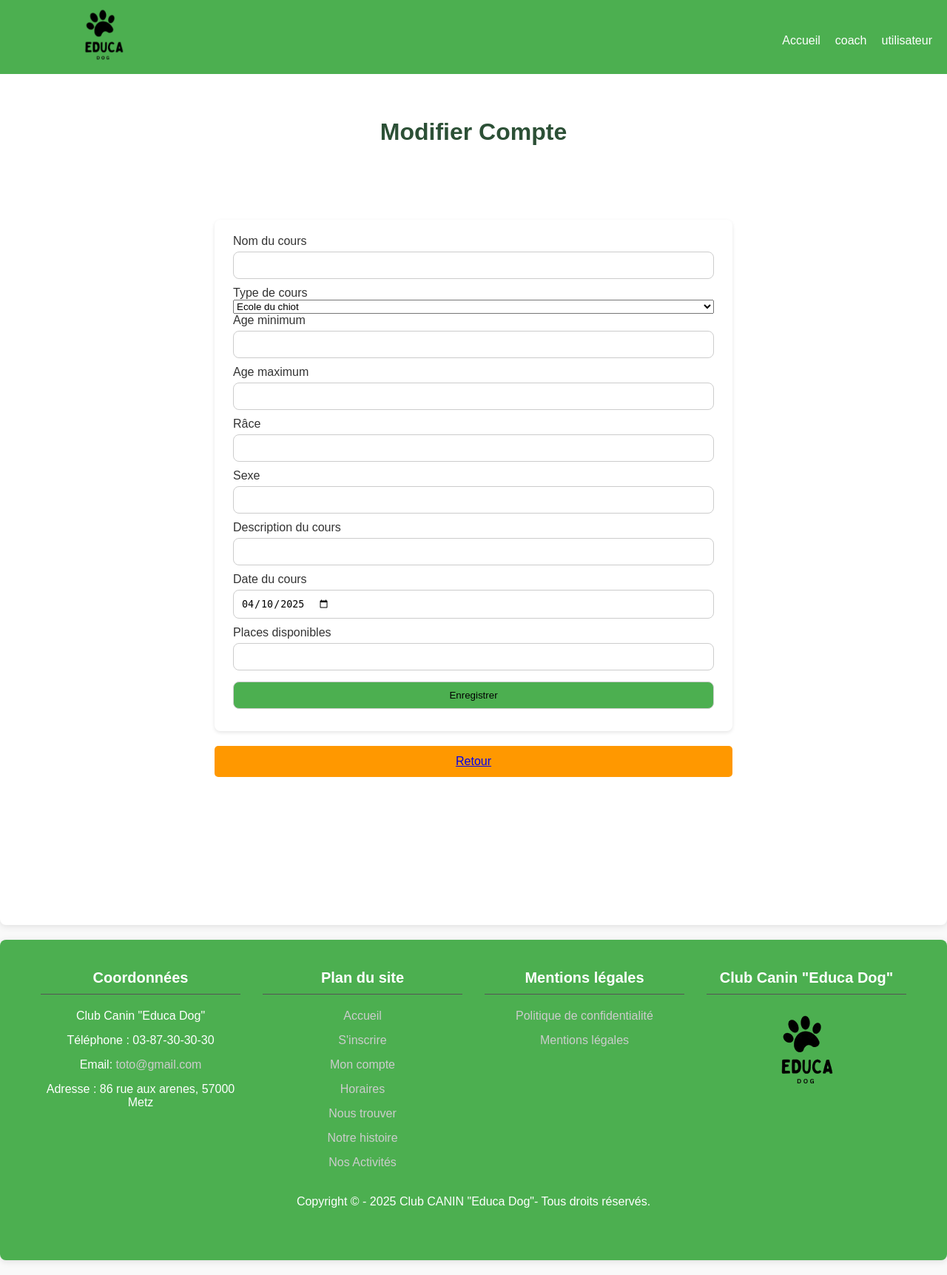
After one commit to hebib57/Projet-Club-Canin, a PHP site: page /cours/form.php in a window 1280 px wide. The commit adds this page. Shown: the whole page at 74% size. Run offline with PHP 8.4, Linux system fonts and the light colour scheme; the visitor is signed in with stand-in values (Sample User, id 1).

Commit message:
CRUD Modification cours ADMIN

```diff
--- a/admin/administratif.php
+++ b/admin/administratif.php
@@ -161,6 +161,7 @@ $recordset3 = $stmt->fetchAll(PDO::FETCH_ASSOC);
           <table class="table">
             <thead>
               <tr>
+                <th>ID</th>
                 <th>Nom du Cours</th>
                 <th>Type de cours</th>
                 <th>Description du cours</th>
@@ -177,6 +178,7 @@ $recordset3 = $stmt->fetchAll(PDO::FETCH_ASSOC);
               <?php foreach ($recordset3 as $row) { ?>
                 <tr>
                   <td><?= hsc($row['id_cours']); ?></td>
+                  <td><?= hsc($row['nom_cours']); ?></td>
                   <td><?= hsc($row['type_cours']); ?></td>
                   <td><?= hsc($row['description_cours']); ?></td>
                   <td><?= hsc($row['age_min']); ?></td>
@@ -186,7 +188,7 @@ $recordset3 = $stmt->fetchAll(PDO::FETCH_ASSOC);
                   <td><?= hsc($row['place_max']); ?></td>
                   <td><?= hsc($row['date_cours']); ?></td>
                   <td>
-                    <button class="btn"><a href="../users/form.php?id=<?= $row['id_cours'] ?>">Modifier</a></button>
+                    <button class="btn"><a href="../cours/form.php?id=<?= $row['id_cours'] ?>">Modifier</a></button>
                     <button class="btn"><a href="../cours/delete.php?id=<?= $row['id_cours'] ?>">Supprimer</a></button>
                   </td>
                 </tr>
--- /dev/null
+++ b/cours/form.php
@@ -0,0 +1,166 @@
+<?php
+require_once $_SERVER['DOCUMENT_ROOT'] . "/admin/include/function.php";
+require_once $_SERVER['DOCUMENT_ROOT'] . "/admin/include/protect.php";
+require_once $_SERVER['DOCUMENT_ROOT'] . "/admin/include/connect.php";
+
+// Initialisation du formulaire (nécessaire pour que l'on puisse ajouter un produit et le modifier avec le même formulaire)
+$cours = "";
+$nom_cours = "";
+$type_cours = "";
+$age_min = "";
+$age_max = "";
+$race_dog = "";
+$sexe_dog = "";
+$description_cours = "";
+$date_cours = date("Y-m-d");
+$place_max = "";
+
+
+if (isset($_GET["id"]) && is_numeric($_GET["id"])) {
+    $stmt = $db->prepare("SELECT * FROM cours WHERE id_cours = :id_cours");
+    $stmt->bindValue(":id_cours", $_GET["id"]);
+    $stmt->execute();
+
+    if ($row = $stmt->fetch()) {
+        $cours = $row['id_cours'];
+        $nom_cours = $row['nom_cours'];
+        $type_cours = $row['type_cours'];
+        $age_min = $row['age_min'];
+        $age_max = $row['age_max'];
+        $race_dog = $row['race_dog'];
+        $sexe_dog = $row['sexe_dog'];
+        $description_cours = $row['description_cours'];
+        $date_cours = $row['date_cours'];
+        $place_max = $row['place_max'];
+    };
+};
+
+?>
+
+<!DOCTYPE html>
+<html lang="fr">
+
+<head>
+    <meta charset="UTF-8">
+    <meta name="viewport" content="width=device-width, initial-scale=1.0">
+    <title>Modification utilisateur</title>
+    <link rel="stylesheet" href="../custom.css">
+</head>
+
+<body>
+    <header class="header2">
+        <div class="logo">
+            <img src="../images/logo-dog-removebg-preview.png" alt="logo" />
+        </div>
+        <nav class="navbar">
+            <ul class="navbar__burger-menu--closed">
+                <li><a href="../index.php">Accueil</a></li>
+                <li><a href="../coach.php">coach</a></li>
+                <li><a href="../user.php">utilisateur</a></li>
+            </ul>
+        </nav>
+        <button class="navbar__burger-menu-toggle" id="burgerMenu">
+            <span class="bar"></span>
+            <span class="bar"></span>
+            <span class="bar"></span>
+        </button>
+
+
+    </header>
+    <section>
+
+        <div class="modification">
+            <h2>Modifier Compte</h2>
+            <form class="modif" action="process.php" method="post" enctype="multipart/form-data"><!--enctype sert pour le type file-->
+                <label for="nom_cours">Nom du cours</label>
+                <input type="text" name="nom_cours" id="nom_cours" value="<?= hsc($nom_cours) ?>">
+                <label for="type_cours">Type de cours</label>
+                <select id="type_cours" name="type_cours" id="type_cours" value="<?= hsc($type_cours) ?>">
+                    <option value="ecole du chiot">Ecole du chiot</option>
+                    <option value="education canine">Ecole canine</option>
+                    <option value="agilite">Agilité</option>
+                    <option value="pistage">Pistage</option>
+                    <option value="flyball">Flyball</option>
+                    <option value="protection-defense">Protection & Défense</option>
+                </select>
+                <label for="age_min">Age minimum</label>
+                <input type="number" name="age_min" id="age_min" value="<?= hsc($age_min) ?>">
+                <label for="age_max">Age maximum</label>
+                <input type="number" name="age_max" id="age_max" value="<?= hsc($age_max) ?>">
+                <label for="race_dog">Râce</label>
+                <input type="text" name="race_dog" id="race_dog" value="<?= hsc($race_dog) ?>">
+                <label for="sexe_dog">Sexe</label>
+                <input type="text" name="sexe_dog" id="sexe_dog" value="<?= hsc($sexe_dog) ?>">
+                <label for="description_cours">Description du cours</label>
+                <input type="text" name="description_cours" id="description_cours" value="<?= hsc($description_cours) ?>">
+                <label for="date_cours">Date du cours</label>
+                <input type="date" name="date_cours" id="date_cours" value="<?= hsc($date_cours) ?>">
+                <label for="place_max">Places disponibles</label>
+                <input type="number" name="place_max" id="place_max" value="<?= hsc($place_max) ?>">
+                <input type="hidden" name="id_cours" value="<?= hsc($cours) ?>">
+                <input type="hidden" name="formCU" value="ok">
+                <input class="btn__modif" type="submit" value="Enregistrer">
+
+
+            </form>
+            <button class="btn2__modif"><a href="../admin/administratif.php">Retour</a></button>
+        </div>
+    </section>
+
+
+    <section class="footer">
+        <div class="footer-container">
+            <div class="footer-section">
+                <h3 class="footer-title">Coordonnées</h3>
+                <div class="footer-info">Club Canin "Educa Dog"</div>
+                <div class="footer-info">Téléphone : 03-87-30-30-30</div>
+                <div class="footer-info">
+                    Email:
+                    <a href="">toto@gmail.com</a>
+                </div>
+                <div class="footer-info">Adresse : 86 rue aux arenes, 57000 Metz</div>
+            </div>
+            <div class="footer-section">
+                <h3 class="footer-title">Plan du site</h3>
+                <div class="footer-info"><a href="#accueil">Accueil</a></div>
+                <div class="footer-info">
+                    <a href="inscription.html">S'inscrire</a>
+                </div>
+                <div class="footer-info">
+                    <a href="utilisateur.html">Mon compte</a>
+                </div>
+                <div class="footer-info">
+                    <a href="#nos_horaires">Horaires</a>
+                </div>
+                <div class="footer-info">
+                    <a href="#nous_trouver">Nous trouver</a>
+                </div>
+                <div class="footer-info">
+                    <a href="#story">Notre histoire</a>
+                </div>
+                <div class="footer-info">
+                    <a href="#nos_activite">Nos Activités</a>
+                </div>
+            </div>
+            <div class="footer-section">
+                <h3 class="footer-title">Mentions légales</h3>
+                <div class="footer-info">
+                    <a href="#">Politique de confidentialité</a>
+                </div>
+                <div class="footer-info"><a href="#">Mentions légales</a></div>
+            </div>
+            <div class="footer-section">
+                <h3 class="footer-title">Club Canin "Educa Dog"</h3>
+                <div class="logo-container">
+                    <img src="./images/logo-dog-removebg-preview.png" alt="Educa dog" />
+                </div>
+            </div>
+        </div>
+        <p>
+            Copyright &copy; - 2025 Club CANIN "Educa Dog"- Tous droits réservés.
+        </p>
+    </section>
+    <script src="../index.js"></script>
+</body>
+
+</html>
```
Also changed, not shown: cours/process.php (added, +91 -0 lines).
